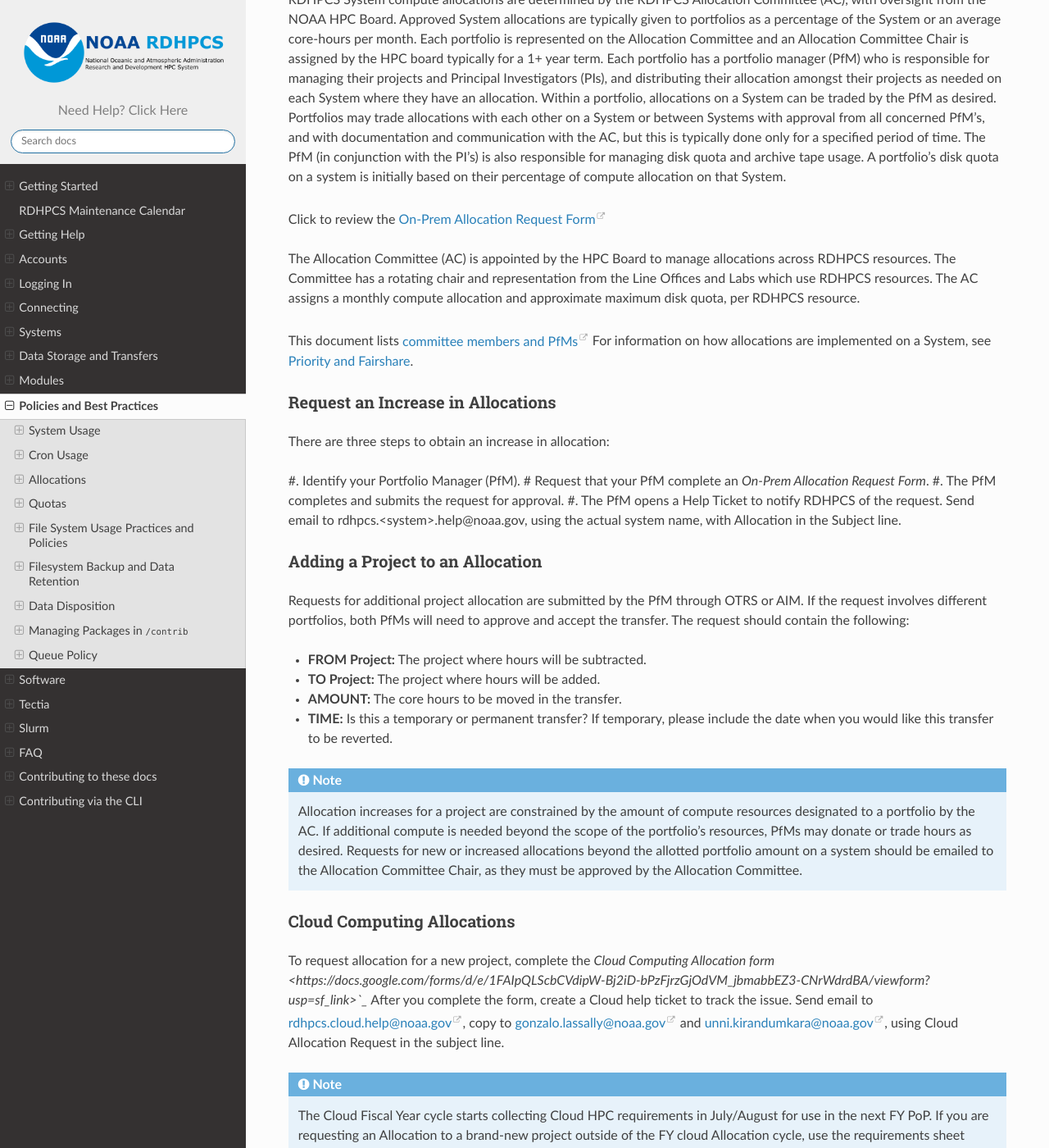
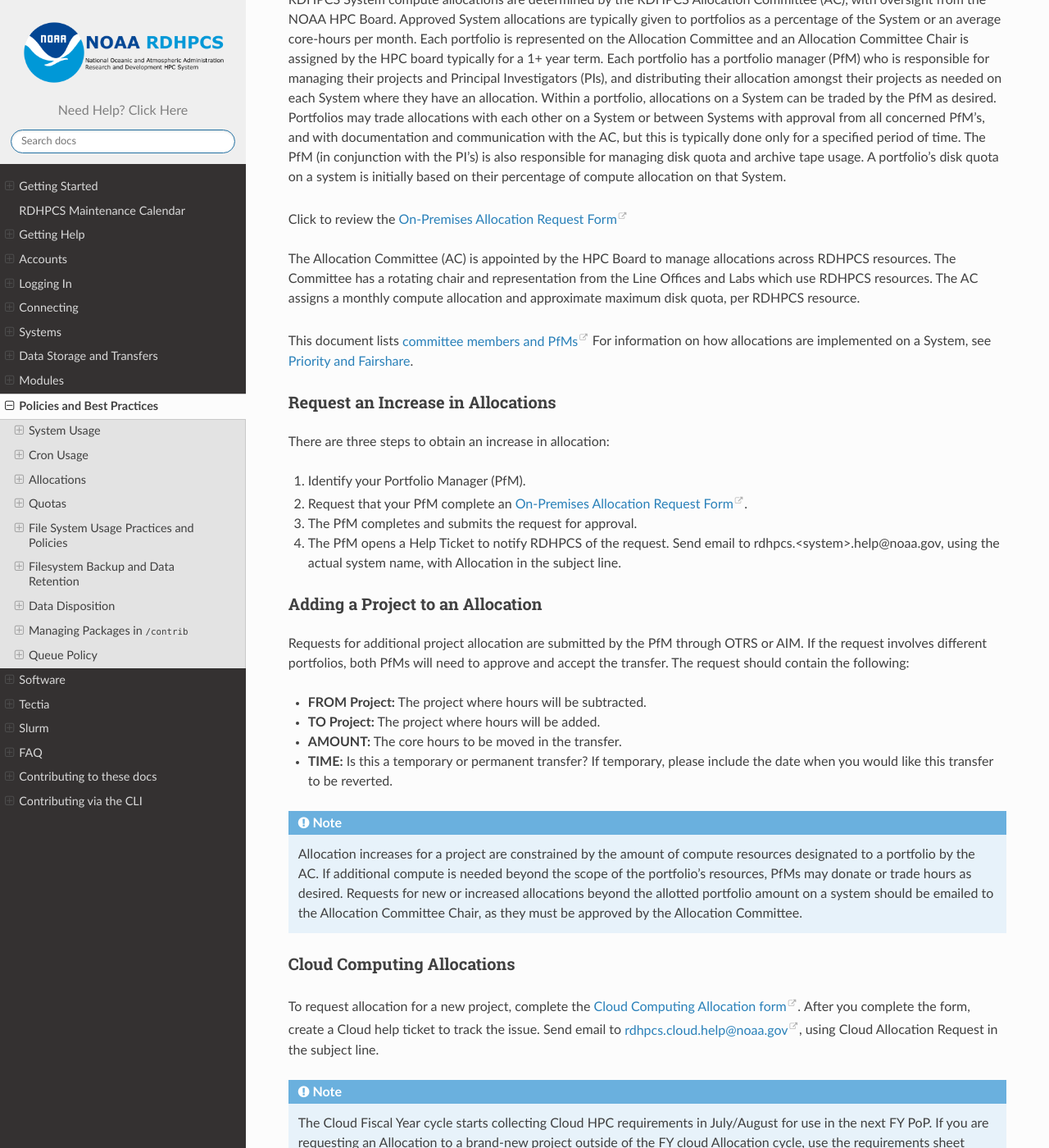
Before and after one commit to NOAA-RDHPCS/noaa-rdhpcs.github.io, a Sphinx documentation site: the page built from source/queue_policy/policies.rst, in a window 1280 px wide and 1400 px high, scrolled down 1831 px. Shown: the whole window at 82% size. Built offline with Sphinx 7.4.7 and the Read the Docs theme 2.0.0, drawn with Linux system fonts in a browser that asks for light colours.

Commit message:
806allocations (#181)
* Corrected broken link to Cloud Allocation form

```diff
--- a/source/queue_policy/policies.rst
+++ b/source/queue_policy/policies.rst
@@ -119,7 +119,7 @@ also responsible for managing disk quota and archive tape usage. A
 portfolio’s disk quota on a system is initially based on their
 percentage of compute allocation on that System.
 
-Click to review the `On-Prem Allocation Request Form
+Click to review the `On-Premises Allocation Request Form
 <https://docs.google.com/forms/d/e/1FAIpQLScgzPjhQ_liCdWn0pZO9lMB-PbWN3DW7PNkcjGOBxlpFZuGUg/viewform?usp=sf_link>`_
 
 The Allocation Committee (AC) is appointed by
@@ -139,12 +139,14 @@ Request an Increase in Allocations
 
 There are three steps to obtain an increase in allocation:
 
-#. Identify your Portfolio Manager (PfM). # Request that your PfM
-complete an `On-Prem Allocation Request Form`.
-#.  The PfM completes and submits the request for approval.
-#.  The PfM opens a Help Ticket to notify RDHPCS of the request. Send email to
-rdhpcs.<system>.help@noaa.gov, using the actual system name, with
-Allocation in the Subject line.
+#. Identify your Portfolio Manager (PfM).
+#. Request that your PfM
+   complete an `On-Premises Allocation Request Form`_.
+#. The PfM completes and submits the request for approval.
+#. The PfM opens a Help Ticket to notify RDHPCS of the request.
+   Send email to rdhpcs.<system>.help@noaa.gov, using the actual system name,
+   with Allocation in the subject line.
+
 
 Adding a Project to an Allocation
 ---------------------------------
@@ -176,11 +178,10 @@ Cloud Computing Allocations
 
 To request allocation for a new project, complete the `Cloud Computing
 Allocation form
-<https://docs.google.com/forms/d/e/1FAIpQLScbCVdipW-Bj2iD-bPzFjrzGjOdVM_jbmabbEZ3-CNrWdrdBA/viewform?usp=sf_link>`_`
+<https://docs.google.com/forms/d/e/1FAIpQLScbCVdipW-Bj2iD-bPzFjrzGjOdVM_jbmabbEZ3-CNrWdrdBA/viewform?usp=sf_link>`_.
 After you complete the form, create a Cloud
 help ticket to track the issue. Send email to
-rdhpcs.cloud.help@noaa.gov, copy to gonzalo.lassally@noaa.gov and
-unni.kirandumkara@noaa.gov, using Cloud Allocation Request in the
+rdhpcs.cloud.help@noaa.gov, using Cloud Allocation Request in the
 subject line.
 
 .. note::
--- a/source/systems/cloud_user_guide.rst
+++ b/source/systems/cloud_user_guide.rst
@@ -97,7 +97,7 @@ following diagram.
   .. tab-item:: Perform Computations
      :sync: compute
 
-      `Computation <https://parallelworks.com/docs/navigating-the-platform#compute>`__
+      `Computation <https://parallelworks.com/docs/compute/logging-in-controller>`__
 
   .. tab-item:: Export Data
       :sync: export
```
Also changed, not shown: source/systems/gaea_user_guide.rst (+8 -13 lines), source/images/remoto.png (added), source/images/remoto1.png (added).
